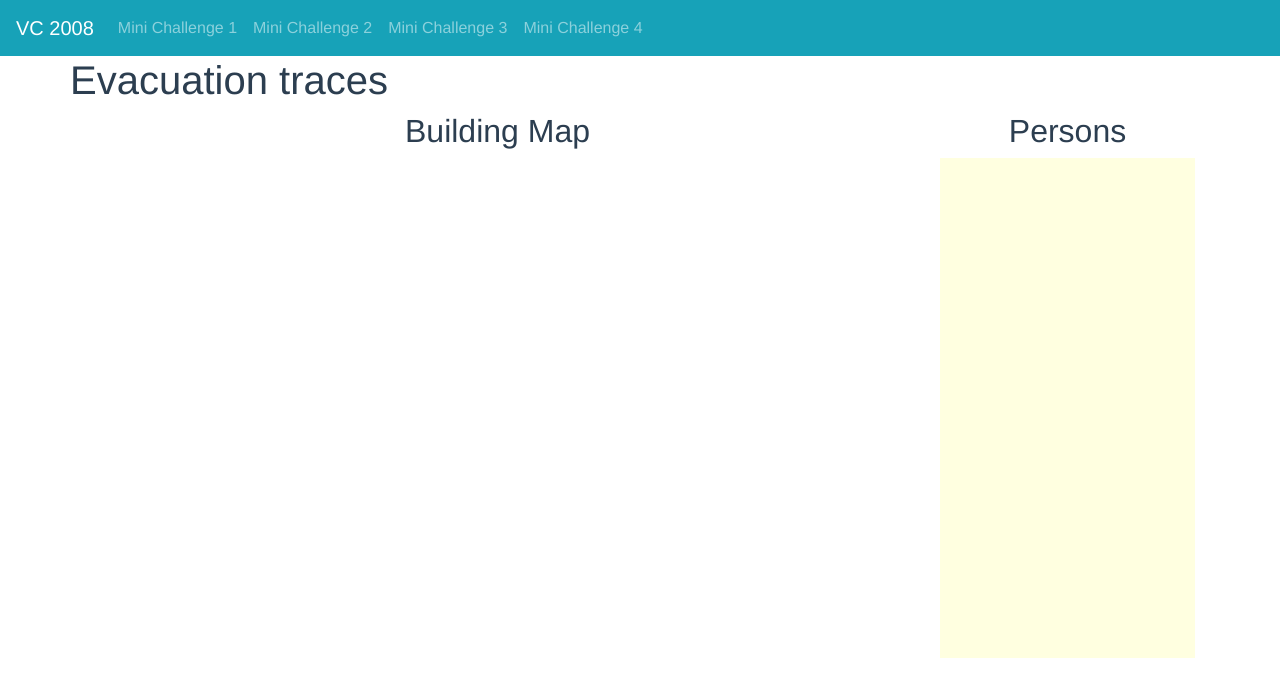
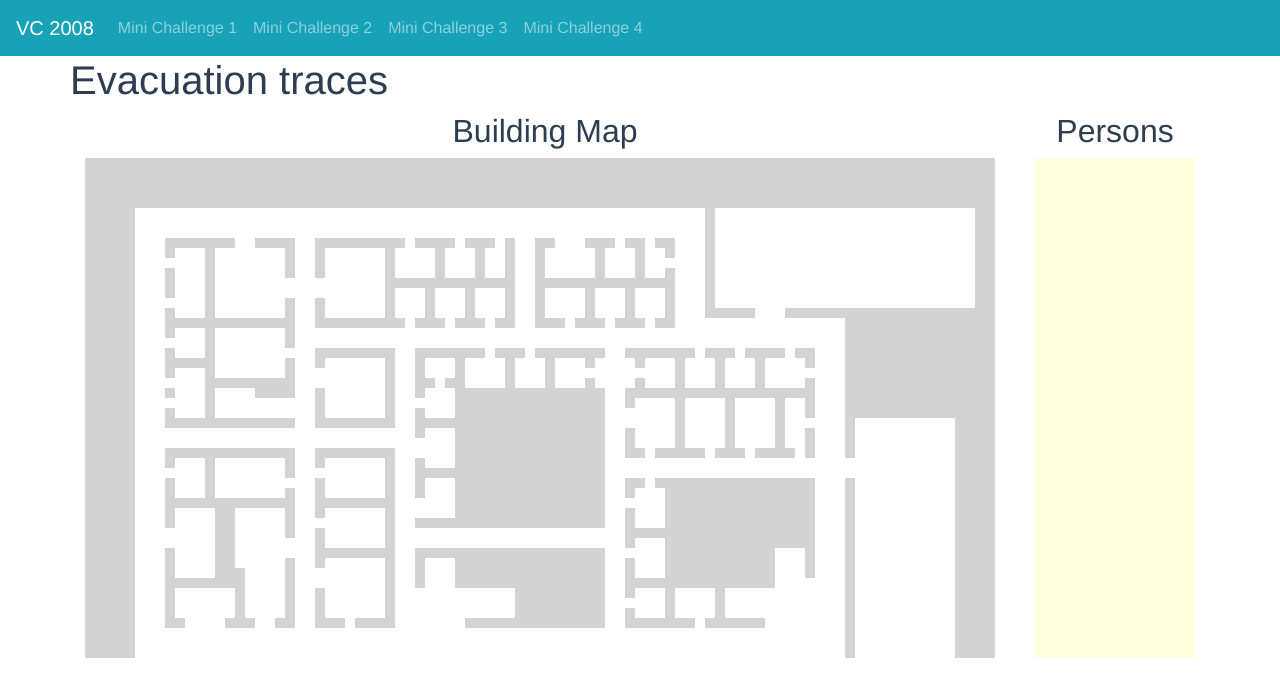
Before and after one commit to virgiiim/vc2008Vue, a Vue app: page / in a window 1280 px wide. Shown: the top 696 px of the page. Built offline with nearby package versions, Linux system fonts and the light colour scheme.

Commit message:
Drawing the map building

```diff
--- a/src/components/MC4Evacuation.vue
+++ b/src/components/MC4Evacuation.vue
@@ -6,9 +6,11 @@
     <b-row>
       <b-col>
         <h2>Building Map</h2>
-        <svg width="100%" height="500"></svg>
+        <svg width="100%" height="500">
+          <g class="building" ref="building"></g>
+        </svg>
       </b-col>
-      <b-col cols="3">
+      <b-col cols="2">
         <h2>Persons</h2>
         <div style="height:500px; background-color: lightyellow"></div>
       </b-col>
@@ -18,7 +20,7 @@
 
 <script>
 import BuildingBitmap from '@/assets/BuildingBitmap';
-
+const d3 = require('d3');
 export default {
   name: 'MC4Evacuation',
   mounted() {
@@ -27,6 +29,11 @@ export default {
       .then((map) => {
         const aMap = map.split('\n').map(d => d.trim().split(' ').map(e => +e));
         console.log('map', aMap);
+
+        const bb = BuildingBitmap();
+        d3.select(this.$refs.building)
+          .datum(aMap)
+          .call(bb);
       });
   },
 };
```
